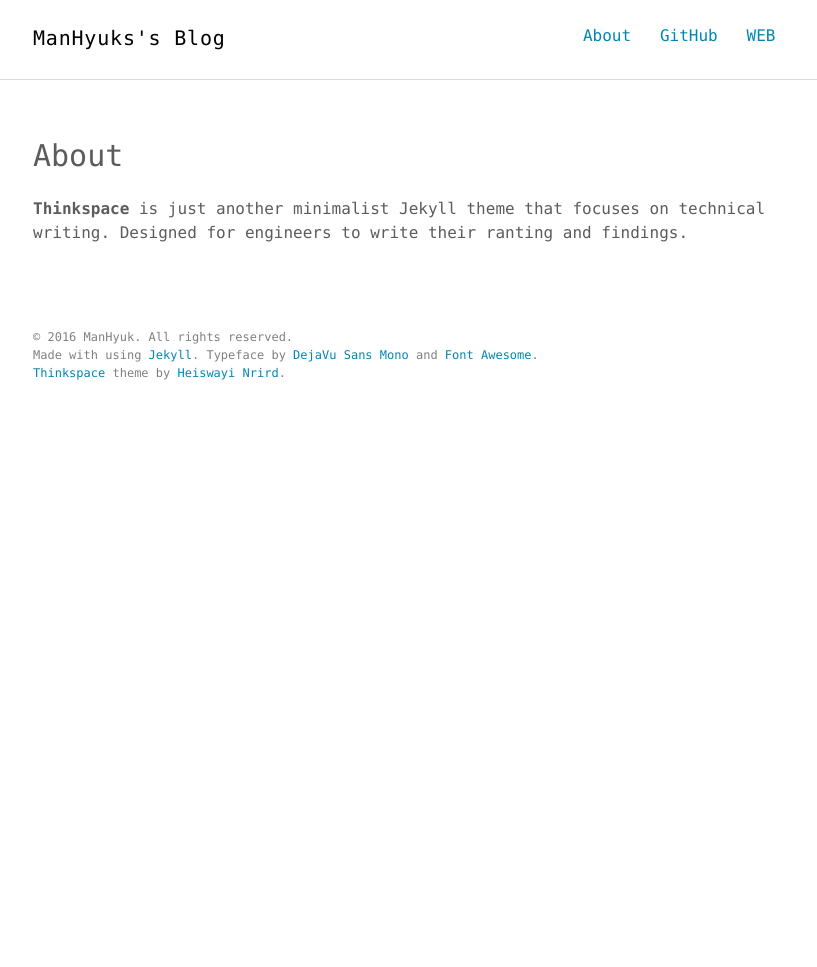
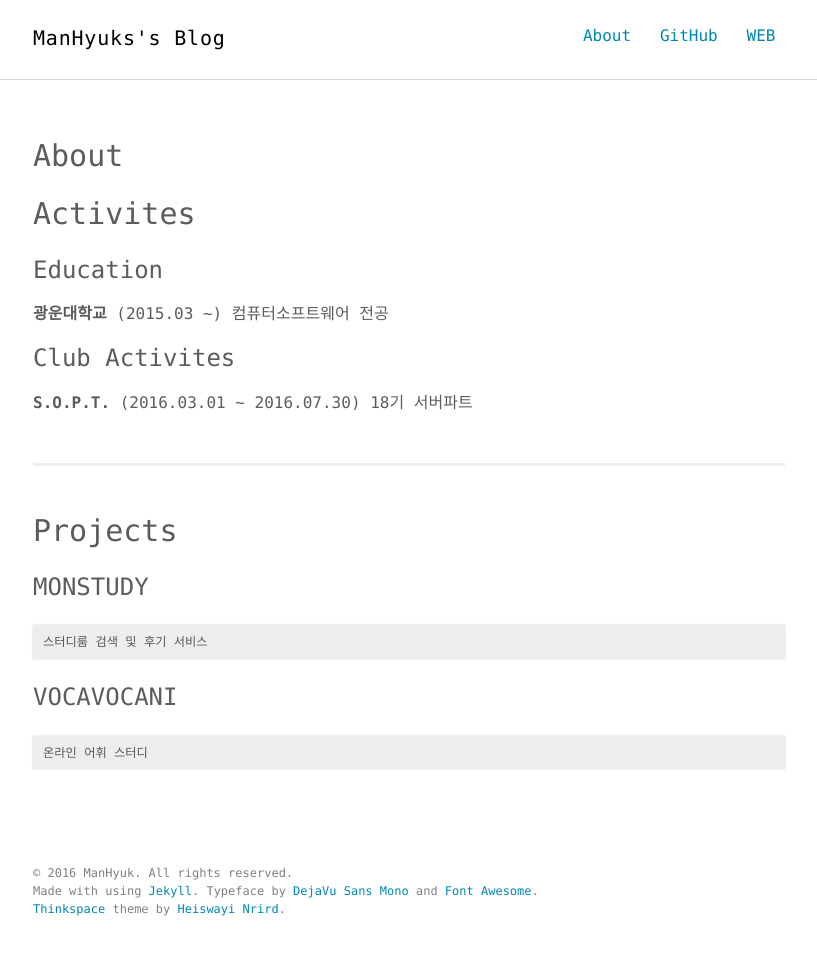
Before and after one commit to ManHyuk/ManHyuk.github.io, a Jekyll site: the page built from about.md, in a window 1280 px wide. Shown: the whole page, without its empty margins (231-1048 px from the left). Built offline with Jekyll 4.4.1, drawn with Linux system fonts in a browser that asks for light colours; before the commit the page ends 900 px from its top, so only the background shows below that.

Commit message:
about.md edit

```diff
--- a/about.md
+++ b/about.md
@@ -4,4 +4,26 @@ title: About
 permalink: /about/
 ---
 
-**Thinkspace** is just another minimalist Jekyll theme that focuses on technical writing. Designed for engineers to write their ranting and findings.
+# Activites
+
+### Education
+
+**광운대학교** (2015.03 ~)
+컴퓨터소프트웨어 전공
+
+### Club Activites
+
+**S.O.P.T.** (2016.03.01 ~ 2016.07.30)
+18기 서버파트
+
+<div class='divider'></div>
+
+# Projects
+
+### MONSTUDY
+
+    스터디룸 검색 및 후기 서비스
+
+### VOCAVOCANI
+
+    온라인 어휘 스터디
```
